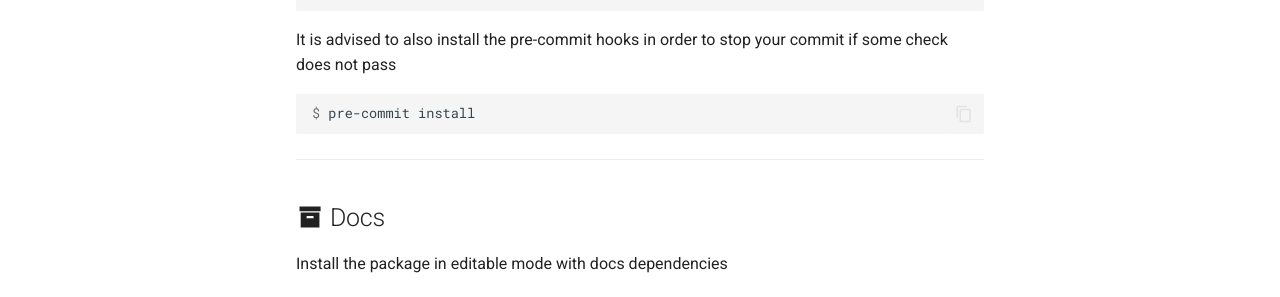
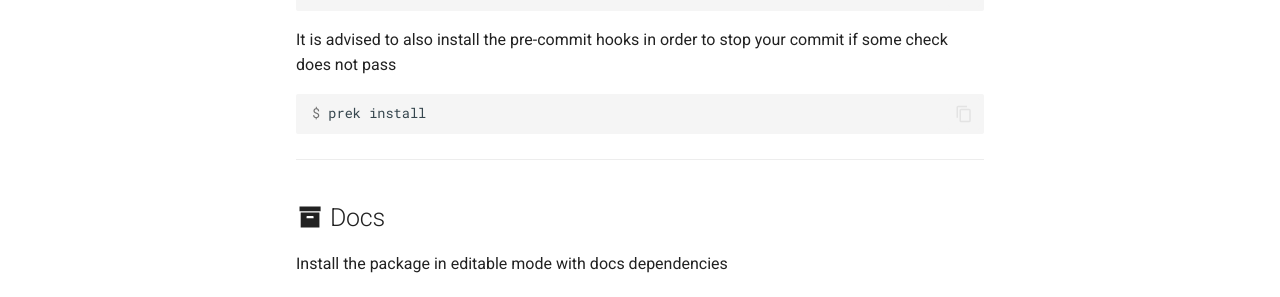
Before and after one commit to RistoAle97/pokeapi-python-wrapper, an MkDocs documentation site: the page built from docs/contributing.md, in a window 1280 px wide and 900 px high, scrolled down 545 px. Shown: the part 341-638 px from the top of the window. Built offline with MkDocs 1.6.1 and Material for MkDocs 9.7.7, drawn with Linux system fonts in a browser that asks for light colours; emoji names are drawn with the system emoji font; comment, search, counter and statistics services are not loaded.

Commit message:
Using prek instead of pre-commit

````diff
--- a/.pre-commit-config.yaml
+++ b/.pre-commit-config.yaml
@@ -9,7 +9,7 @@ repos:
     - id: end-of-file-fixer
     - id: trailing-whitespace
 - repo: https://github.com/astral-sh/ruff-pre-commit
-  rev: v0.14.0
+  rev: v0.14.1
   hooks:
   - id: ruff-check
     args: ["--fix", "--show-fixes"]
--- a/docs/contributing.md
+++ b/docs/contributing.md
@@ -32,7 +32,7 @@ Install the package in editable mode with development dependencies
 
 It is advised to also install the pre-commit hooks in order to stop your commit if some check does not pass
 ```console
-$ pre-commit install
+$ prek install
 ```
 
 ---
--- a/pyproject.toml
+++ b/pyproject.toml
@@ -19,6 +19,7 @@ classifiers = [
     "Programming Language :: Python :: 3 :: Only",
     "Programming Language :: Python :: 3.12",
     "Programming Language :: Python :: 3.13",
+    "Programming Language :: Python :: 3.14",
 ]
 dependencies = [
     "aiohttp>=3.12.15",
@@ -36,7 +37,7 @@ Issues = "https://github.com/RistoAle97/pokeapi-python-wrapper/issues"
 
 [dependency-groups]
 dev = [
-    "pre-commit>=4.3.0",
+    "prek>=0.2.9",
     "ruff>=0.13.0",
 ]
 docs = [
````
Also changed, not shown: 1 other file.
